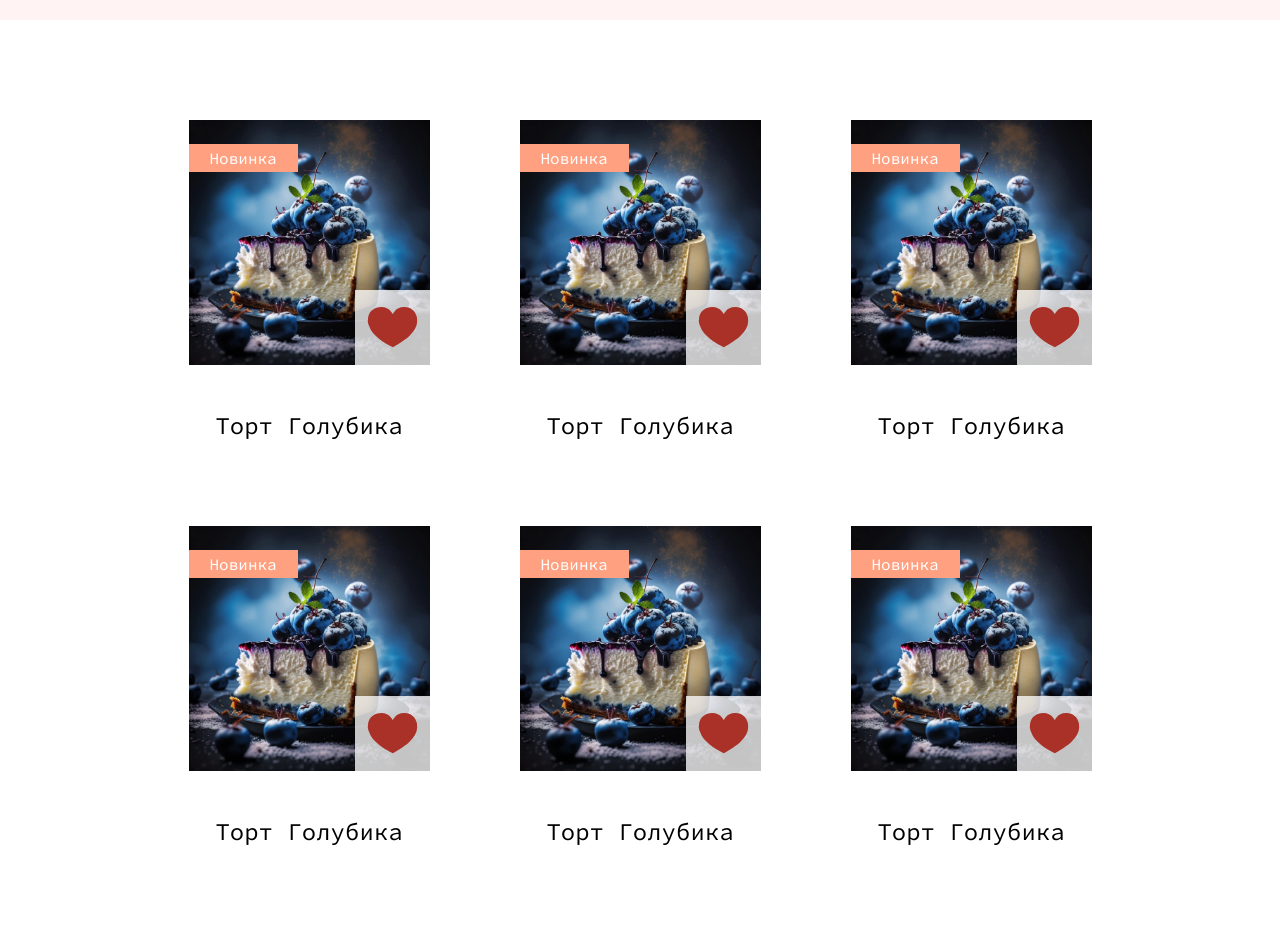
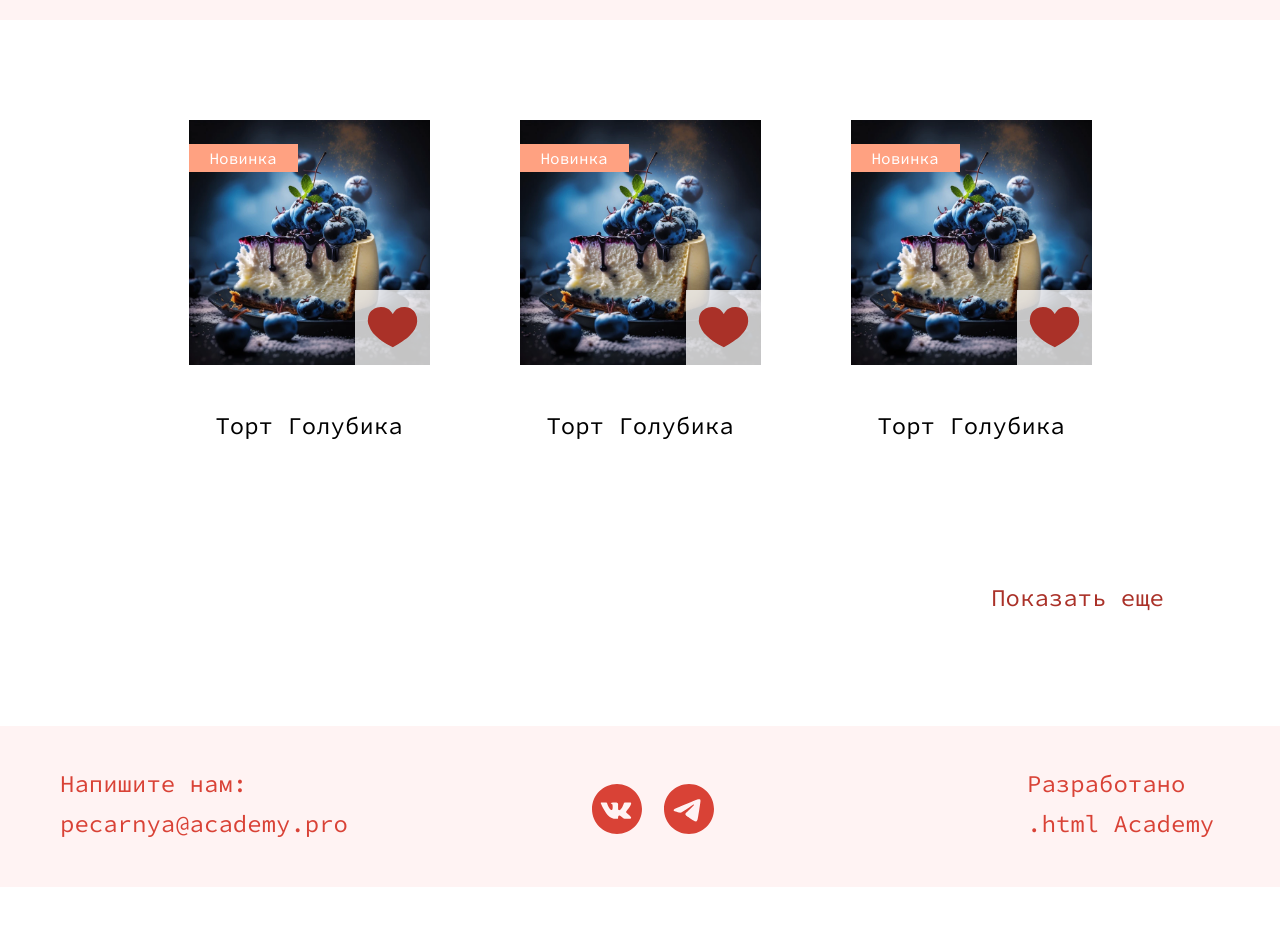
Before and after one commit to granstel/keks-confectionery, a React (Create React App) app in the folder project/: page /catalog in a window 1280 px wide. Shown: the part 520-1472 px from the top of the page. After the commit the page ends 1407 px from the top, so only its background shows below. Built offline with nearby package versions, Linux system fonts and the light colour scheme.

Commit message:
userd ProductsList at Catalog

```diff
--- a/project/src/pages/catalog/catalog.tsx
+++ b/project/src/pages/catalog/catalog.tsx
@@ -1,7 +1,7 @@
 import BackLink from '../../components/back-link/back-link';
 import Footer from '../../components/footer/footer';
 import Header from '../../components/header/header';
-import ProductCard from '../../components/product/product-card';
+import ProductsList from '../../components/products-list/products-list';
 
 export default function Catalog(): JSX.Element {
   return (
@@ -34,29 +34,7 @@ export default function Catalog(): JSX.Element {
           <div className="container">
             <h2 className="visually-hidden">Каталог</h2>
             <div className="catalog__wrapper">
-              <ul className="catalog__list">
-                <li className="catalog__item">
-                  <ProductCard />
-                </li>
-                <li className="catalog__item">
-                  <ProductCard />
-                </li>
-                <li className="catalog__item">
-                  <ProductCard />
-                </li>
-                <li className="catalog__item">
-                  <ProductCard />
-                </li>
-                <li className="catalog__item">
-                  <ProductCard />
-                </li>
-                <li className="catalog__item">
-                  <ProductCard />
-                </li>
-              </ul>
-              <div className="catalog__button-wrapper">
-                <button className="btn btn--second" type="button">Показать еще</button>
-              </div>
+              <ProductsList classNamePrefix={ 'catalog' } showMore />
             </div>
           </div>
         </section>
```
